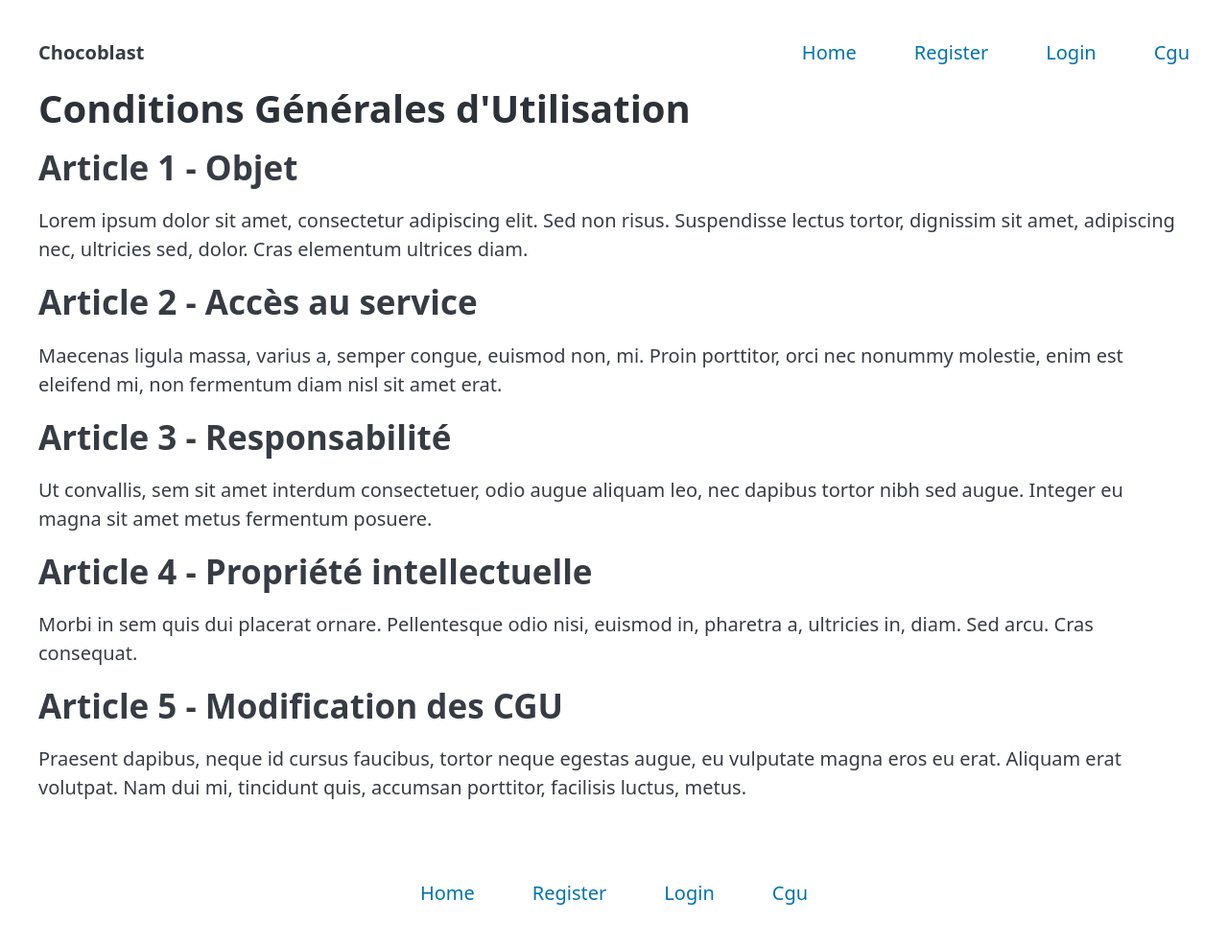
After one commit to night37/projet-chocoblast, a PHP site: template templates/template_cgu.php in a window 1280 px wide. The commit adds this page. Shown: the whole page at 96% size. Run offline with PHP 8.4, Linux system fonts and the light colour scheme; the template is opened without the code that fills it, so the values that code supplies are empty; some libraries are stand-ins or nearby versions.

Commit message:
feat add template folder

```diff
--- a/App/Controller/HomeController.php
+++ b/App/Controller/HomeController.php
@@ -44,4 +44,8 @@ class HomeController extends AbstractController
     {
         $this->render("test", "test");
     }
+
+    public function showCgu ()  {
+        $this->render('cgu','cgu');
+    }
 }
--- a/public/index.php
+++ b/public/index.php
@@ -31,6 +31,7 @@ $router->setGrantChecker(new ArrayGrantChecker($_SESSION["grants"] ?? ["ROLE_PUB
 
 /** Ajouter les routes */
 $router->map(Route::controller('GET', '/', HomeController::class, 'index'));
+$router->map(Route::controller('GET', '/cgu', HomeController::class, 'showCgu'));
 $router->map(Route::controller('GET', '/error', ErrorController::class, 'error403'));
 $router->map(Route::controller('GET', '/login', SecurityController::class, 'login'));
 $router->map(Route::controller('POST', '/login', SecurityController::class, 'login'));
--- a/templates/components/components_footer.php
+++ b/templates/components/components_footer.php
@@ -0,0 +1,28 @@
+<style>
+    footer{
+        display: flex;
+        justify-content: center;
+    }
+    ul{
+        gap: 2rem;
+    }
+</style>
+
+<footer class="container">
+    <nav>
+        <ul>
+            <!-- Menu Commun -->
+            <li><a href="/">Home</a></li>
+            <!-- Menu déconnecté -->
+            <?php if (!isset($_SESSION["email"])) : ?>
+            <li><a href="/register">Register</a></li>
+            <li><a href="/login">Login</a></li>
+            <?php else : ?>
+            <!-- Menu connecté -->
+            <li><a href="/test">Test</a></li>
+            <li><a href="/logout">Logout</a></li>
+            <?php endif ?>
+            <li><a href="/cgu">Cgu</a></li>
+        </ul>
+    </nav>
+</footer>
--- a/templates/components/components_navbar.php
+++ b/templates/components/components_navbar.php
@@ -14,5 +14,6 @@
         <li><a href="/test">Test</a></li>
         <li><a href="/logout">Logout</a></li>
         <?php endif ?>
+        <li><a href="/cgu">Cgu</a></li>
     </ul>
 </nav>
--- /dev/null
+++ b/templates/template_cgu.php
@@ -0,0 +1,37 @@
+<html lang="en">
+<head>
+    <meta charset="UTF-8">
+    <meta name="viewport" content="width=device-width, initial-scale=1.0">
+    <link
+        rel="stylesheet"
+        href="https://cdn.jsdelivr.net/npm/@picocss/pico@2/css/pico.min.css">
+    <title><?=$title ?? "" ?></title>
+</head>
+<body>
+    <main class="container">
+        <?php include "components/components_navbar.php";?>
+        <h1>Conditions Générales d'Utilisation</h1>
+        <section>
+            <h2>Article 1 - Objet</h2>
+            <p>Lorem ipsum dolor sit amet, consectetur adipiscing elit. Sed non risus. Suspendisse lectus tortor, dignissim sit amet, adipiscing nec, ultricies sed, dolor. Cras elementum ultrices diam.</p>
+        </section>
+        <section>
+            <h2>Article 2 - Accès au service</h2>
+            <p>Maecenas ligula massa, varius a, semper congue, euismod non, mi. Proin porttitor, orci nec nonummy molestie, enim est eleifend mi, non fermentum diam nisl sit amet erat.</p>
+        </section>
+        <section>
+            <h2>Article 3 - Responsabilité</h2>
+            <p>Ut convallis, sem sit amet interdum consectetuer, odio augue aliquam leo, nec dapibus tortor nibh sed augue. Integer eu magna sit amet metus fermentum posuere.</p>
+        </section>
+        <section>
+            <h2>Article 4 - Propriété intellectuelle</h2>
+            <p>Morbi in sem quis dui placerat ornare. Pellentesque odio nisi, euismod in, pharetra a, ultricies in, diam. Sed arcu. Cras consequat.</p>
+        </section>
+        <section>
+            <h2>Article 5 - Modification des CGU</h2>
+            <p>Praesent dapibus, neque id cursus faucibus, tortor neque egestas augue, eu vulputate magna eros eu erat. Aliquam erat volutpat. Nam dui mi, tincidunt quis, accumsan porttitor, facilisis luctus, metus.</p>
+        </section>
+    </main>
+        <?php include "components/components_footer.php";?>
+    </body>
+    </html>
--- a/templates/template_home.php
+++ b/templates/template_home.php
@@ -12,5 +12,6 @@
     <?php include "components/components_navbar.php";?>
     <h1>Bienvenue sur Chocoblast !!!</h1>
     </main>
+    <?php include "components/components_footer.php";?>
 </body>
 </html>
--- a/templates/template_login.php
+++ b/templates/template_login.php
@@ -22,6 +22,7 @@
             <p><?= $data["message"] ??""?></p>
         </section>
     </main>
+    <?php include "components/components_footer.php";?>
 </body>
 
 </html>
--- a/templates/template_register.php
+++ b/templates/template_register.php
@@ -26,6 +26,7 @@
         <p><?= $data["message"] ?? "" ?></p>
     </div>
     </main>
+    <?php include "components/components_footer.php";?>
 </body>
 
 </html>
--- a/templates/template_test.php
+++ b/templates/template_test.php
@@ -13,4 +13,5 @@
     Bienvenue <strong><?=$_SESSION["firstname"] ?? ""?></strong> sur cette page accessible si connecté !
     </main>
 </body>
+<?php include "components/components_footer.php";?>
 </html>
```
